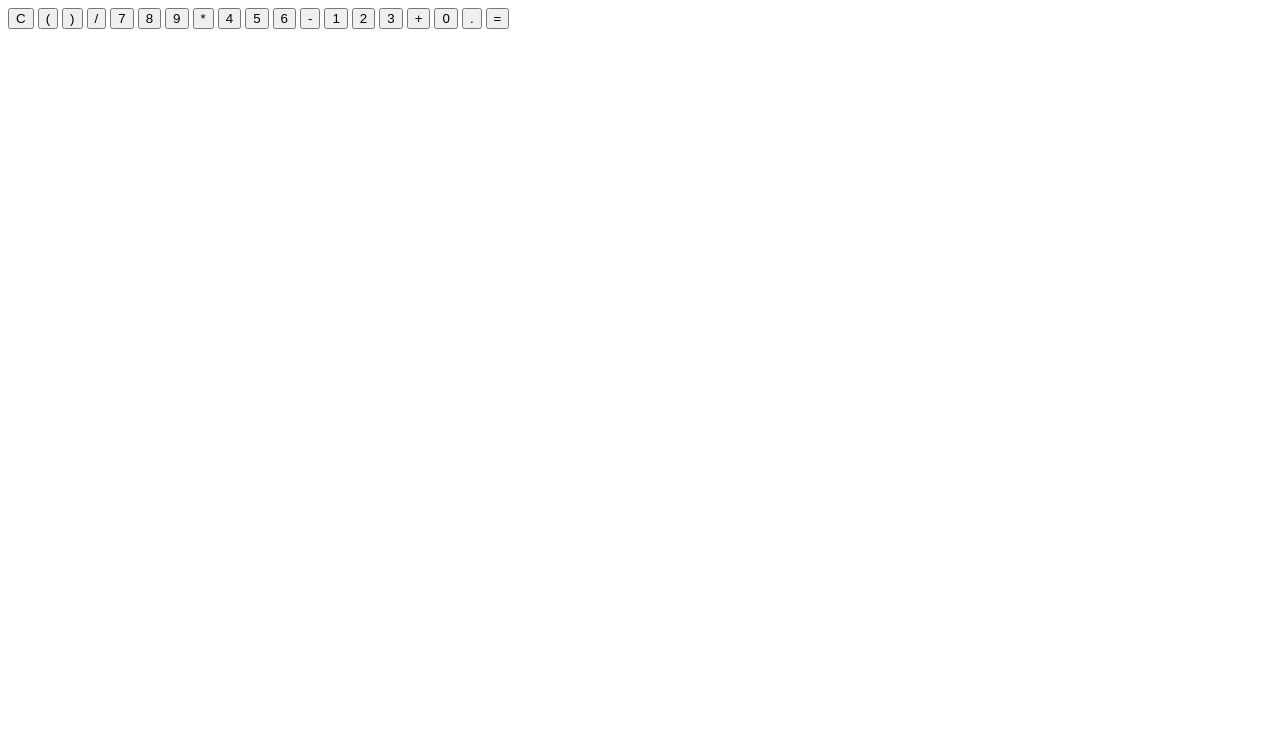
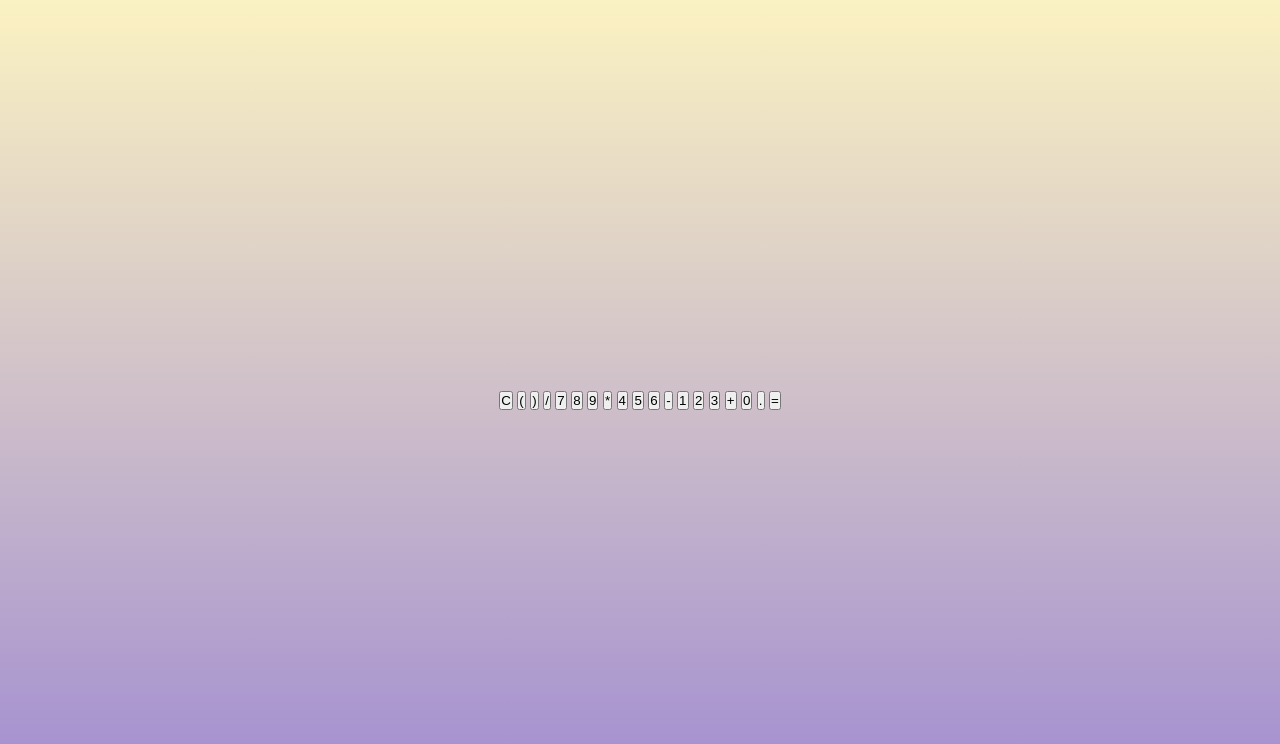
Before and after one commit to SabrinaMouginot/La-calculatrice-en-Javascript, a plain HTML site: page index.html in a window 1280 px wide. Drawn offline with Linux system fonts and the light colour scheme.

Commit message:
style pour les boutons et le background

```diff
--- a/index.html
+++ b/index.html
@@ -4,7 +4,7 @@
 <head>
     <meta charset="UTF-8">
     <meta name="viewport" content="width=device-width, initial-scale=1.0">
-    <link rel="stylesheet" href="./style.css">
+    <link rel="stylesheet" href="style.css">
     <title>Calculatrice</title>
 </head>
 
@@ -33,7 +33,7 @@
             <button data-key="13" class="bouton">=</button>
         </div>
     </div>
-    <script src="./script.js"></script>
+    <script src="script.js"></script>
 </body>
 
 </html>
--- a/style.css
+++ b/style.css
@@ -0,0 +1,15 @@
+* {
+    padding: 0;
+    margin: 0;
+    box-sizing: border-box;
+}
+
+body {
+    max-width: 100vw;
+    height: 100vh;
+    display: flex;
+    justify-content: center;
+    align-items: center;
+    font-family: sans-serif;
+    background-image: linear-gradient(to top, #a18cd1 0%, #fbf2c2 100%);
+}
```
